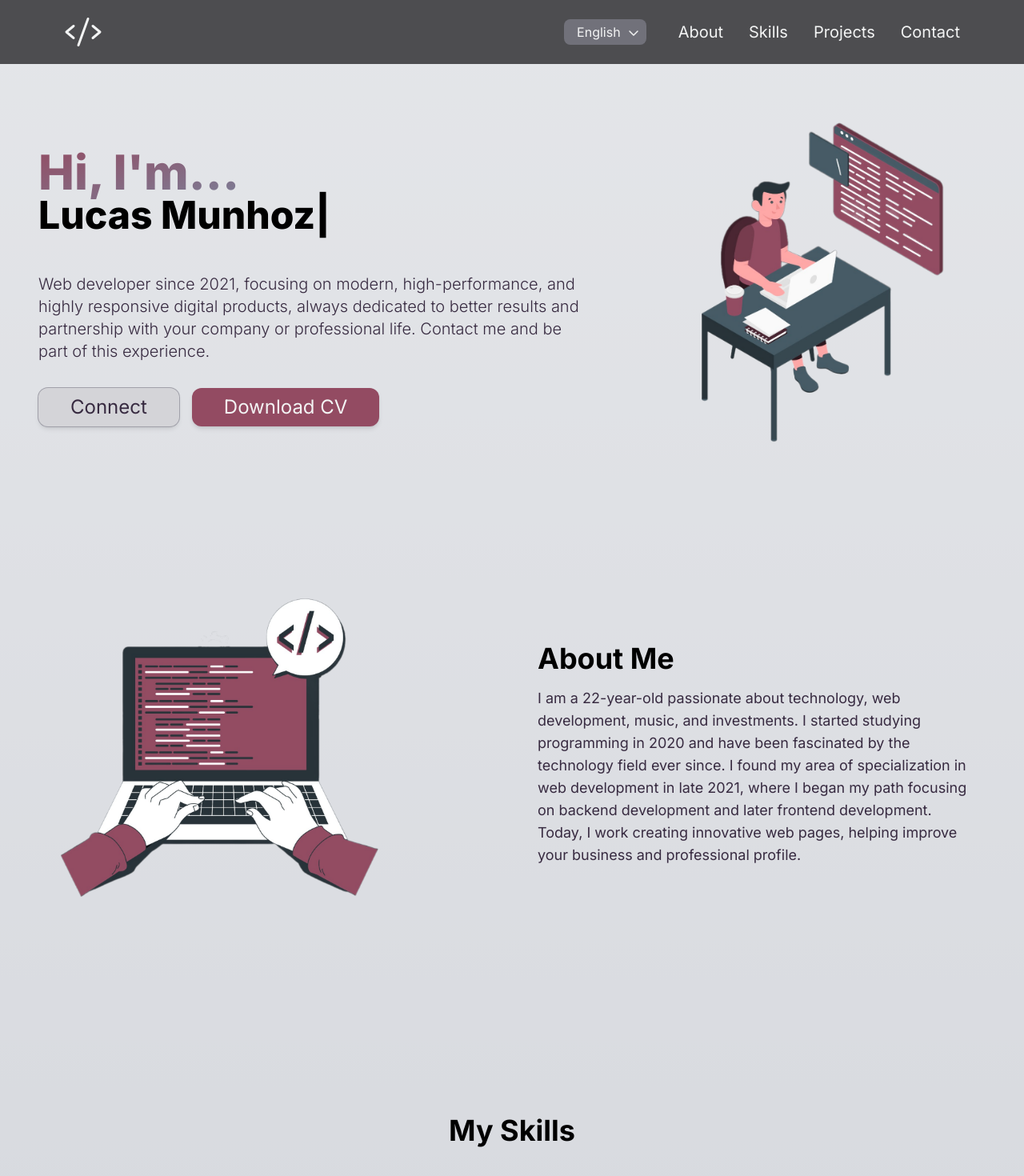
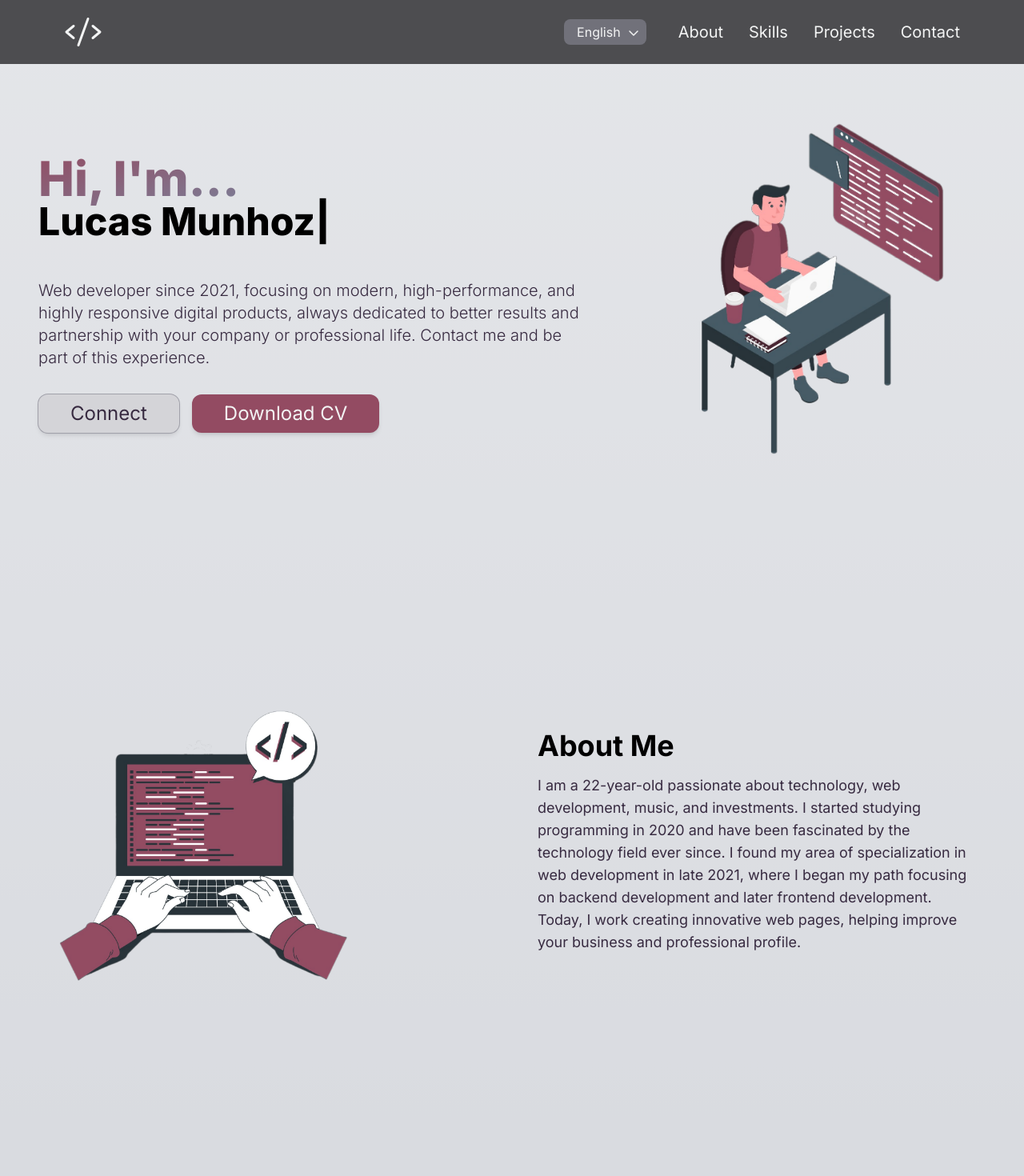
Before and after one commit to munhoz2k/lucas-next-portfolio, a Next.js app: page /en in a window 1280 px wide. Shown: the top 1470 px of the page at 80% size. Built offline with nearby package versions, Linux system fonts and the light colour scheme.

Commit message:
styles: minor changes

```diff
--- a/src/app/components/about/AboutSection.tsx
+++ b/src/app/components/about/AboutSection.tsx
@@ -15,17 +15,17 @@ export default function AboutSection({ title, aboutText }: AboutSectionProps) {
       initial={{ x: -200, opacity: 0 }}
       whileInView={{ x: 0, opacity: 1 }}
       transition={{ duration: 1 }}
-      viewport={{ once: true, amount: .2 }}
+      viewport={{ once: true, amount: .3 }}
       className='text-dark-shades lg:-translate-x-10'
       id='about-section'
     >
       <div
-        className='gap-10 items-center py-8 px-4 mt-24
+        className='gap-10 items-center py-8 px-4 md:mt-52 mt-24
         md:grid md:grid-cols-2 xl:gap-16'
       >
         <Image
-          className='animated size-[420px] object-contain mb-8
-          md:mb-0 max-md:mx-auto'
+          className='animate-translateY max-md:mx-auto md:mb-0 mb-20 object-contain
+          md:w-[280px] lg:w-[380px] w-[420px] h-fit'
           src={ilustration}
           alt='Ilustração de um programador'
         />
--- a/src/app/components/email/EmailSection.tsx
+++ b/src/app/components/email/EmailSection.tsx
@@ -72,7 +72,7 @@ export default function EmailSection({
       whileInView={{ x: 0, opacity: 1 }}
       transition={{ duration: 1 }}
       viewport={{ once: true, amount: .2 }}
-      className='grid max-sm:p-0 md:grid-cols-2 gap-4 mb-12 mt-48 py-24 px-4'
+      className='grid max-sm:p-0 md:grid-cols-2 gap-4 mb-12 md:mt-52 mt-36 py-24 px-4'
       id='email-section'
     >
       <div>
--- a/src/app/components/hero/HeroSection.tsx
+++ b/src/app/components/hero/HeroSection.tsx
@@ -68,7 +68,7 @@ export default function HeroSection({ helloTitle, myJob, introText, hireButton,
           className='col-span-5 place-self-end mt-8 md:mt-0 max-md:hidden'
         >
           <Image
-            className='animated'
+            className='md:animate-translateY md:size-[280px] lg:size-[420px] xl:size-[510px] 2xl:size-[600px]'
             src={ilustration}
             alt='GIF'
           />
--- a/src/app/components/projects/ProjectsSection.tsx
+++ b/src/app/components/projects/ProjectsSection.tsx
@@ -79,7 +79,7 @@ export default function ProjectsSection({
       whileInView={{ x: 0, opacity: 1 }}
       transition={{ duration: 1 }}
       viewport={{ once: true, amount: .1 }}
-      className='mt-48'
+      className='md:mt-52 mt-36'
       id='projects-section'
     >
       <h1
--- a/src/app/components/skills/SkillIcon.tsx
+++ b/src/app/components/skills/SkillIcon.tsx
@@ -1,23 +1,15 @@
 import React from 'react'
 import Link from 'next/link'
-import { MotionDiv } from '../motion/MotionDiv'
 
 interface SkillIconProps {
   children: React.ReactNode
   redirectUrl: string
   description: string
-  animationDelay: number
 }
 
-export default function SkillIcon({ children, description, redirectUrl, animationDelay }: SkillIconProps) {
+export default function SkillIcon({ children, description, redirectUrl }: SkillIconProps) {
   return (
-    <MotionDiv
-      initial={{ y: -100, opacity: 0 }}
-      whileInView={{ y: 0, opacity: 1 }}
-      transition={{ delay: animationDelay, duration: .5 }}
-      viewport={{ once: true }}
-      className='group relative'
-    >
+    <div className='group relative'>
       <Link
         className='relative flex justify-center items-center h-[180px] lg:h-[232px] p-1 py-4
         transition-all duration-300 text-black rounded-3xl hover:shadow-xl hover:shadow-zinc-700
@@ -36,6 +28,6 @@ export default function SkillIcon({ children, description, redirectUrl, animatio
         {description}
       </span>
 
-    </MotionDiv>
+    </div>
   )
 }
--- a/src/app/components/skills/SkillSection.tsx
+++ b/src/app/components/skills/SkillSection.tsx
@@ -64,7 +64,7 @@ export default function SkillSection({ title }: SkillSectionProps) {
       whileInView={{ x: 0, opacity: 1 }}
       transition={{ duration: 1 }}
       viewport={{ once: true, amount: .2 }}
-      className='mt-52'
+      className='md:mt-52 mt-36'
       id='skills-section'
     >
       <h2 className='mb-12 text-4xl font-bold text-black text-center'>
@@ -78,7 +78,6 @@ export default function SkillSection({ title }: SkillSectionProps) {
               key={skill.description}
               description={skill.description}
               redirectUrl={skill.redirectUrl}
-              animationDelay={1.2 + (0.2 * i)}
             >
               {skill.icon}
             </SkillIcon>
```
